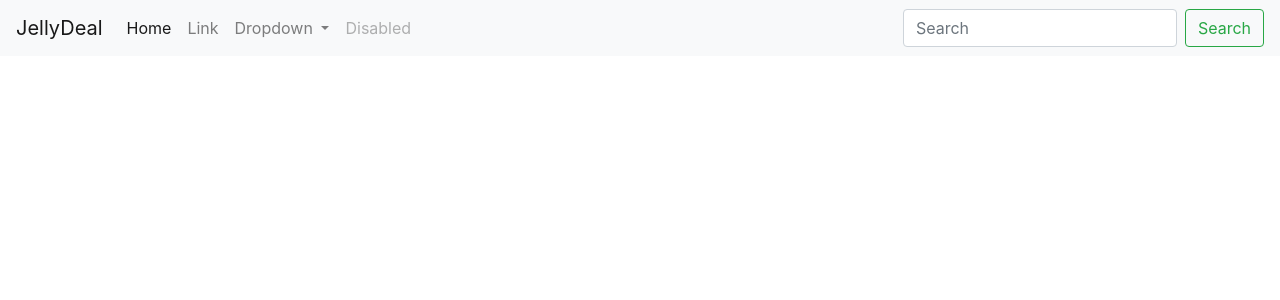
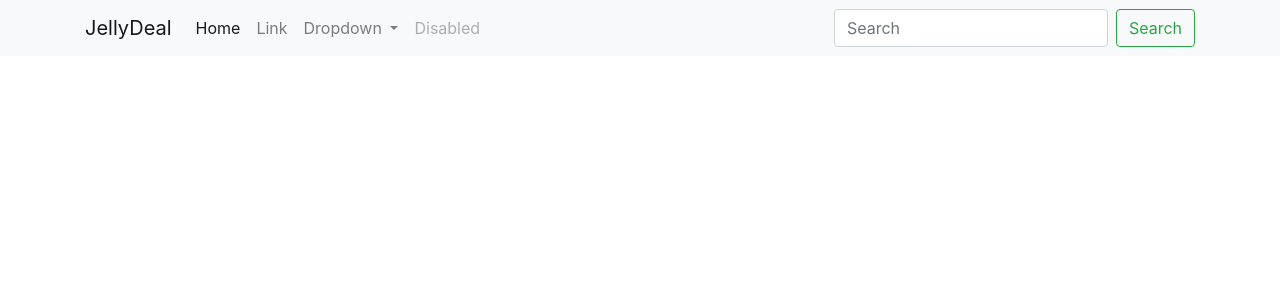
Before and after one commit to mpark6233/JellyDeal, a CodeIgniter app: page /database/ in a window 1280 px wide. Shown: the top 300 px of the page. Run offline with CodeIgniter, Linux system fonts and the light colour scheme.

Commit message:
container added

```diff
--- a/application/views/Main.php
+++ b/application/views/Main.php
@@ -18,6 +18,7 @@
         <header>
             <div id="wrapper-navbar">
                 <nav class="navbar navbar-expand-lg navbar-light bg-light">
+                    <div class="container">
                         <a class="navbar-brand" href="#">JellyDeal</a>
                         <button class="navbar-toggler" type="button" data-toggle="collapse"
                             data-target="#navbarSupportedContent" aria-controls="navbarSupportedContent"
@@ -54,6 +55,7 @@
                                 <button class="btn btn-outline-success my-2 my-sm-0" type="submit">Search</button>
                             </form>
                         </div>
+                    </div> <!-- .container -->
                 </nav>
             </div> <!-- .wrapper-navbar -->
         </header>
```
Lines whose indentation alone changed are shown as unchanged.
